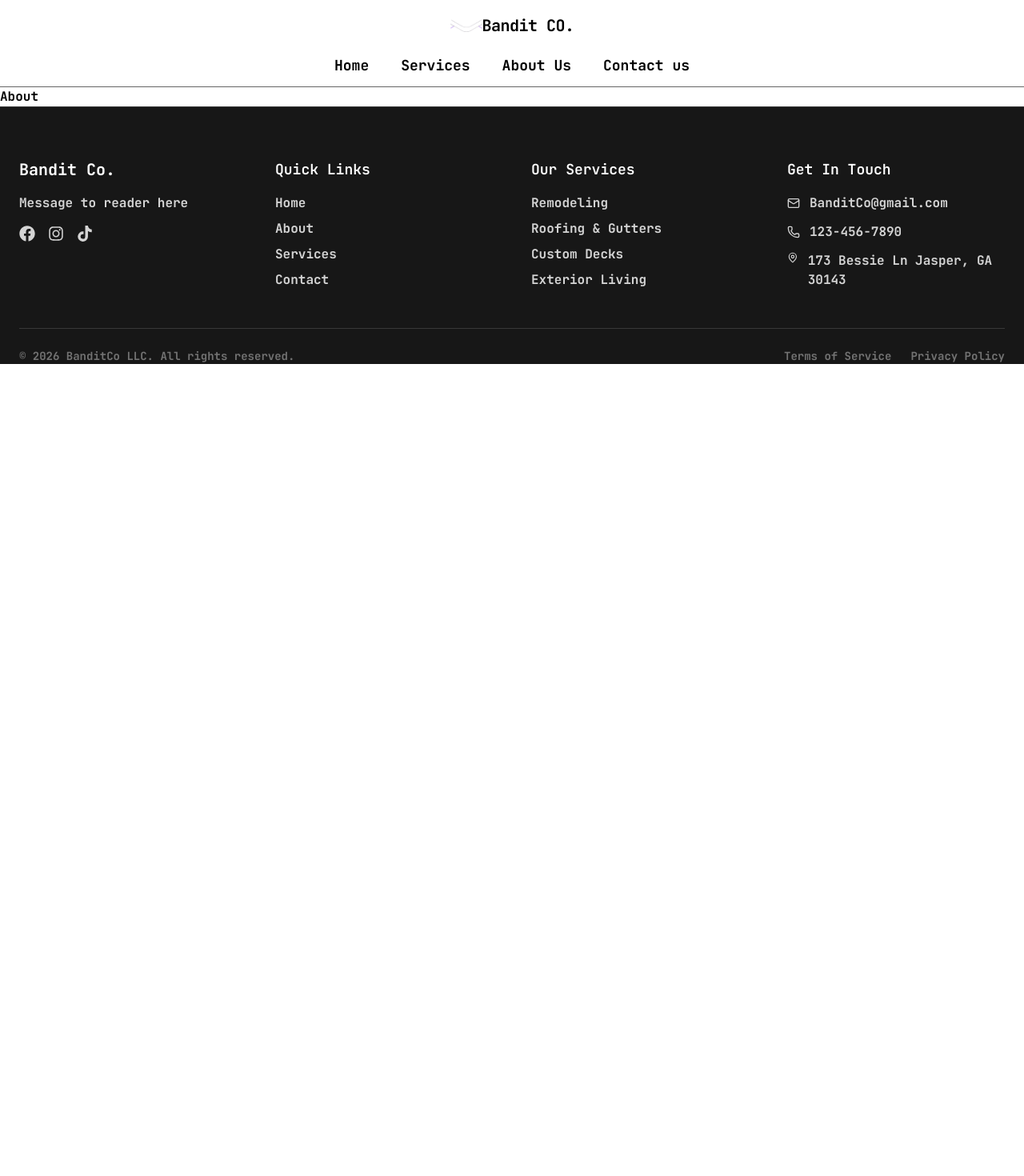
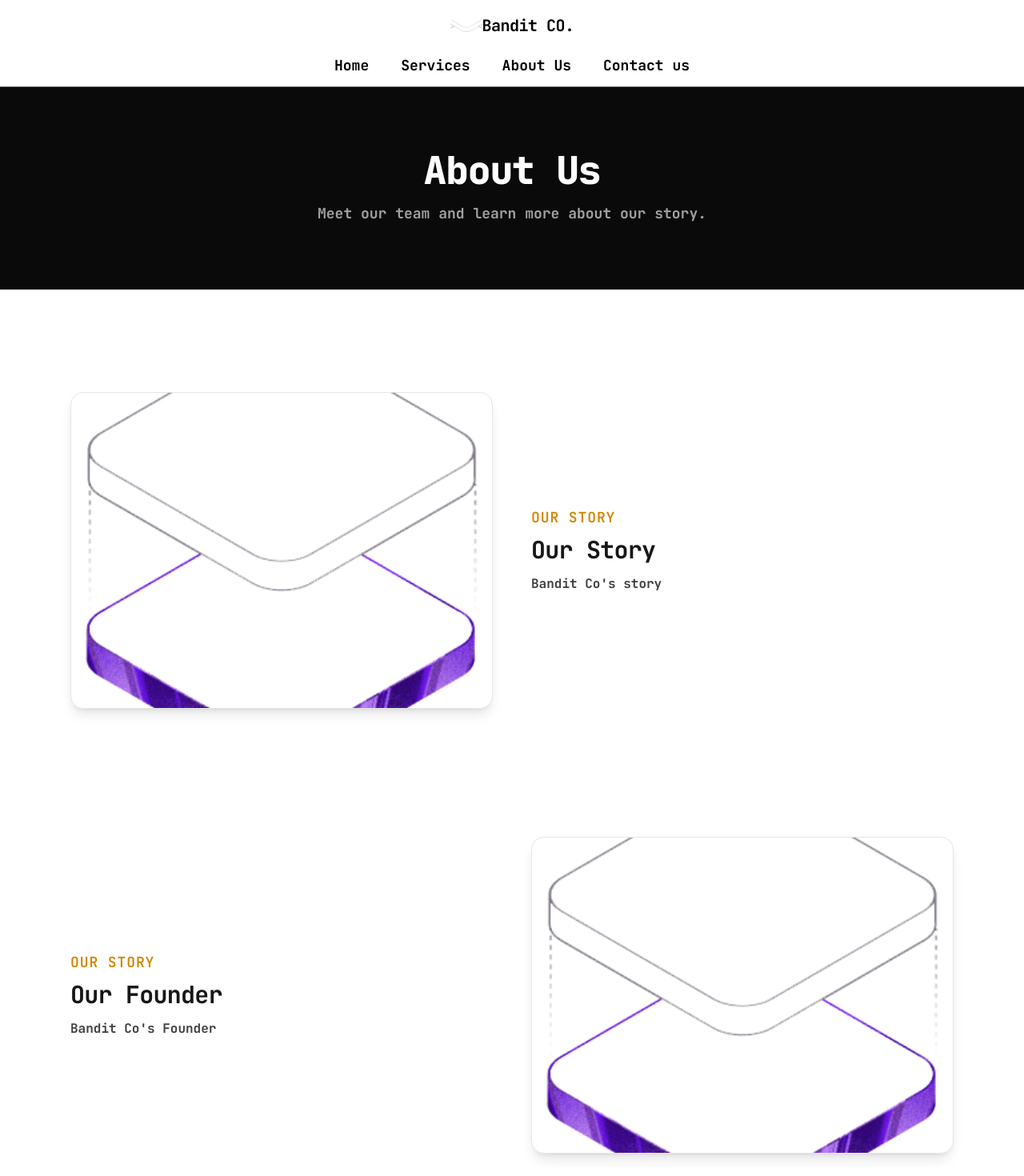
Before and after one commit to MGuereca1/BanditCo-website, a React (Vite) app: page /about in a window 1280 px wide. Shown: the top 1470 px of the page at 80% size. Before the commit the page ends 800 px from the top, so only its background shows below. Built offline with nearby package versions, Linux system fonts and the light colour scheme.

Commit message:
added about page

```diff
--- a/src/components/Footer.tsx
+++ b/src/components/Footer.tsx
@@ -8,7 +8,7 @@ const Footer = () => {
   const currentYear  = new Date().getFullYear()
 
   return (
-    <footer className="bg-neutral-900 text-neutral-300 pt-16 border-t border-neutral-700/80">
+    <footer className="bg-neutral-950 text-neutral-300 pt-16 border-t border-neutral-700/80">
       <div className="container mx-auto px-6">
         {/* Main Footer Content */}
         <div className="grid md:grid-cols-2 lg:grid-cols-4 gap-12 mb-12">
--- a/src/constants/Serv_consts.tsx
+++ b/src/constants/Serv_consts.tsx
@@ -68,21 +68,31 @@ export const servicesData = [
   }
 ]
 
-/*
-import Logo from '../assets/logo.JPG'
-import values from '../assets/gallery/siding/SKHC7343.JPG'
-*/
+// MODIFY PICTURES
+import Logo from '../assets/hero.png'
+import values from '../assets/service_img/hero_temp.jpg'
+
 
 export const about = [
     {
       title: "Our Story",
       description: " Bandit Co's story",
-      //img: Logo
+      img: Logo
+    },
+    {
+      title: "Our Founder",
+      description: " Bandit Co's Founder",
+      img: Logo
+    },
+    {
+      title: "Our Team",
+      description: "More info about team...",
+      img: values
     },
     {
       title: "Our Values",
       description: "More info about company...",
-      //img: values
+      img: values
     }
 ]
 
--- a/src/pages/About.tsx
+++ b/src/pages/About.tsx
@@ -1,8 +1,80 @@
+import { about } from "../constants/Serv_consts";
 
 const About = () => {
   return (
-    <div>About</div>
-  )
-}
+    <div className="bg-white text-neutral-900">
+      {/* Header Banner */}
+      <section className="bg-neutral-950 text-white py-20 border-b border-neutral-800">
+        <div className="container mx-auto px-6 max-w-5xl text-center">
+          <h1 className="text-4xl lg:text-5xl font-extrabold tracking-tight mb-4">
+            About Us
+          </h1>
+          <p className="text-neutral-400 text-lg max-w-2xl mx-auto">
+            Meet our team and learn more about our story.
+          </p>
+        </div>
+      </section>
+
+      {/* About Modules */}
+      <section className="py-16 divide-y divide-neutral-200">
+        <div className="container mx-auto px-6 max-w-6xl space-y-24">
+          {about.map((item, index) => {
+            const isReversed = index % 2 === 1;
+            return (
+              <div
+                key={index}
+                className={`pt-16 flex flex-col gap-12 lg:items-center ${
+                  isReversed ? "lg:flex-row-reverse" : "lg:flex-row"
+                }`}
+              >
+                {/* Visual */}
+                <div className="lg:w-1/2">
+                  <div className="rounded-2xl overflow-hidden shadow-lg border border-neutral-200 aspect-[4/3]">
+                    <img
+                      src={item.img}
+                      alt={item.title}
+                      className="w-full h-full object-cover"
+                    />
+                  </div>
+                </div>
+
+                {/* Details */}
+                <div className="lg:w-1/2 flex flex-col justify-center">
+                  <span className="text-lg font-semibold tracking-wider uppercase text-yellow-600 mb-2">
+                    Our Story
+                  </span>
+                  <h2 className="text-3xl font-bold tracking-tight text-neutral-900 mb-3">
+                    {item.title}
+                  </h2>
+                  <p className="text-neutral-700 leading-relaxed text-base">
+                    {item.description}
+                  </p>
+                </div>
+              </div>
+            );
+          })}
+        </div>
+      </section>
+
+      {/* Bottom Callout */}
+      <section className="bg-neutral-100 py-16 border-t border-neutral-200 text-center">
+        <div className="container mx-auto px-6 max-w-3xl">
+          <h2 className="text-2xl sm:text-3xl font-bold mb-4">
+            Ready to work with us?
+          </h2>
+          <p className="text-neutral-600 mb-8">
+            Get in touch to discuss your next project and see how our team can help bring your vision to life.
+          </p>
+          <a
+            href="/contact"
+            className="inline-block px-8 py-3.5 rounded-lg bg-neutral-900 text-white font-semibold hover:bg-neutral-800 transition shadow"
+          >
+            Contact Us
+          </a>
+        </div>
+      </section>
+    </div>
+  );
+};
 
 export default About
```
